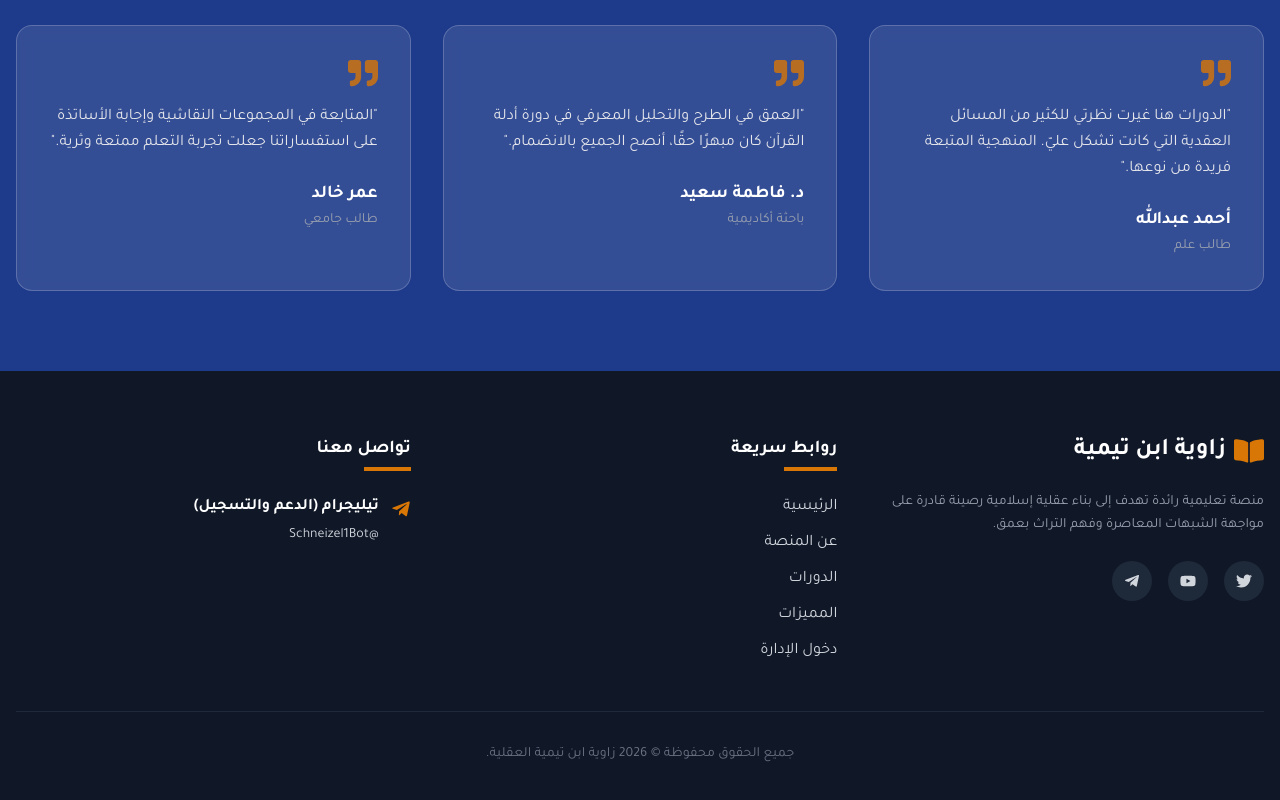
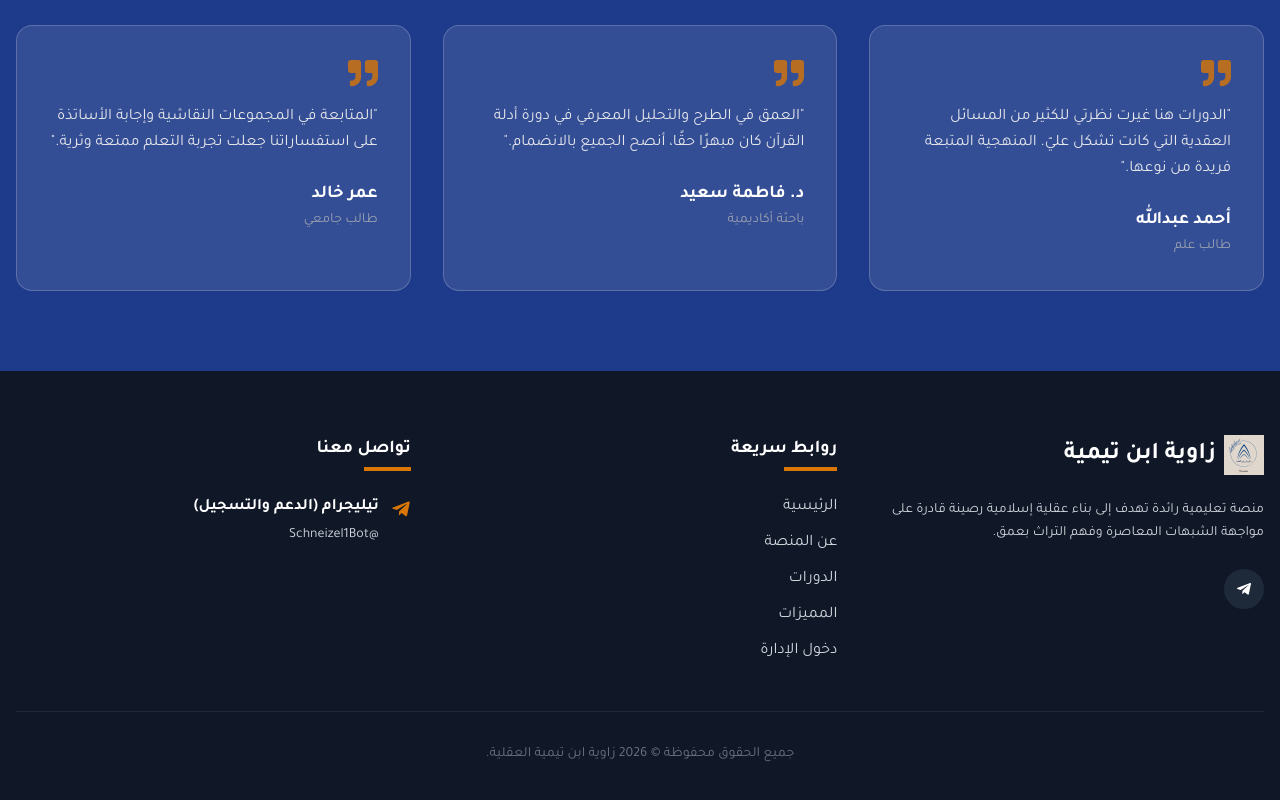
Before and after one commit to IbrahemAllithy/Ibn-Taymiyyah-Intellectual-Corner, a React (Vite) app: page / in a window 1280 px wide. Shown: the part 4807-5607 px from the top of the page. Built offline with nearby package versions, Linux system fonts and the light colour scheme.

Commit message:
Remove Twitter and YouTube icons, and update footer logo

```diff
--- a/src/components/Footer.jsx
+++ b/src/components/Footer.jsx
@@ -10,20 +10,14 @@ const Footer = () => {
           {/* Brand */}
           <div>
             <div className="flex items-center gap-2 mb-6">
-              <FaBookOpen className="text-secondary text-3xl" />
+              <img src="/photos/new_logo.png" alt="Logo" className="h-10 w-auto object-contain" />
               <span className="text-2xl font-bold text-white font-arabic">زاوية ابن تيمية</span>
             </div>
-            <p className="text-gray-400 mb-6 text-sm leading-relaxed">
+            <p className="text-sm leading-relaxed mb-6">
               منصة تعليمية رائدة تهدف إلى بناء عقلية إسلامية رصينة قادرة على مواجهة الشبهات المعاصرة وفهم التراث بعمق.
             </p>
             <div className="flex gap-4">
-              <a href="#" className="w-10 h-10 rounded-full bg-gray-800 flex items-center justify-center hover:bg-secondary hover:text-white transition-colors">
-                <FaTwitter />
-              </a>
-              <a href="#" className="w-10 h-10 rounded-full bg-gray-800 flex items-center justify-center hover:bg-secondary hover:text-white transition-colors">
-                <FaYoutube />
-              </a>
-              <a href="https://t.me/Schneizel1Bot" target="_blank" rel="noopener noreferrer" className="w-10 h-10 rounded-full bg-gray-800 flex items-center justify-center hover:bg-[#0088cc] hover:text-white transition-colors">
+              <a href="https://t.me/Schneizel1Bot" target="_blank" rel="noopener noreferrer" className="bg-gray-800 hover:bg-secondary w-10 h-10 rounded-full flex items-center justify-center transition-colors text-white">
                 <FaTelegramPlane />
               </a>
             </div>
```
